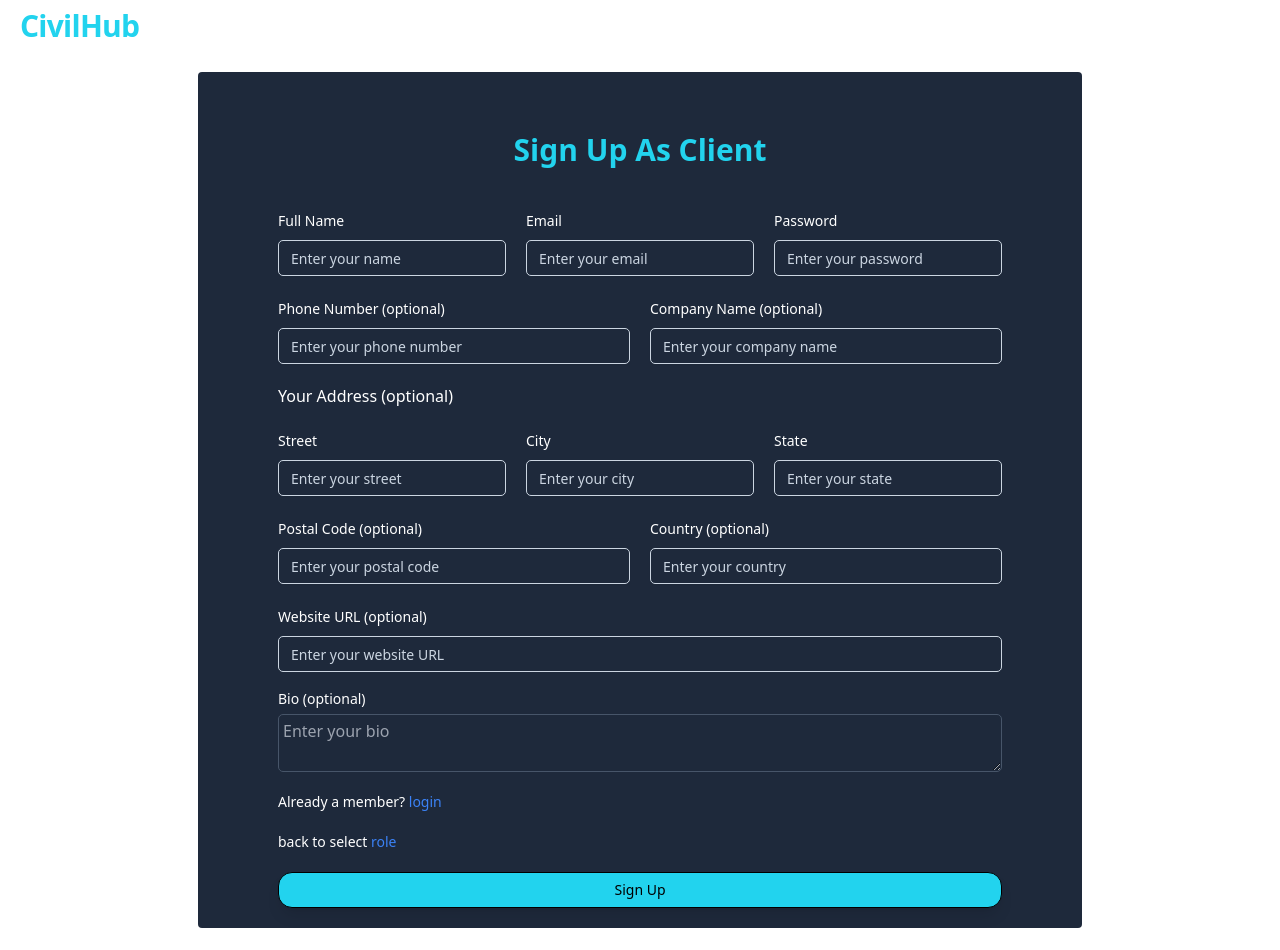
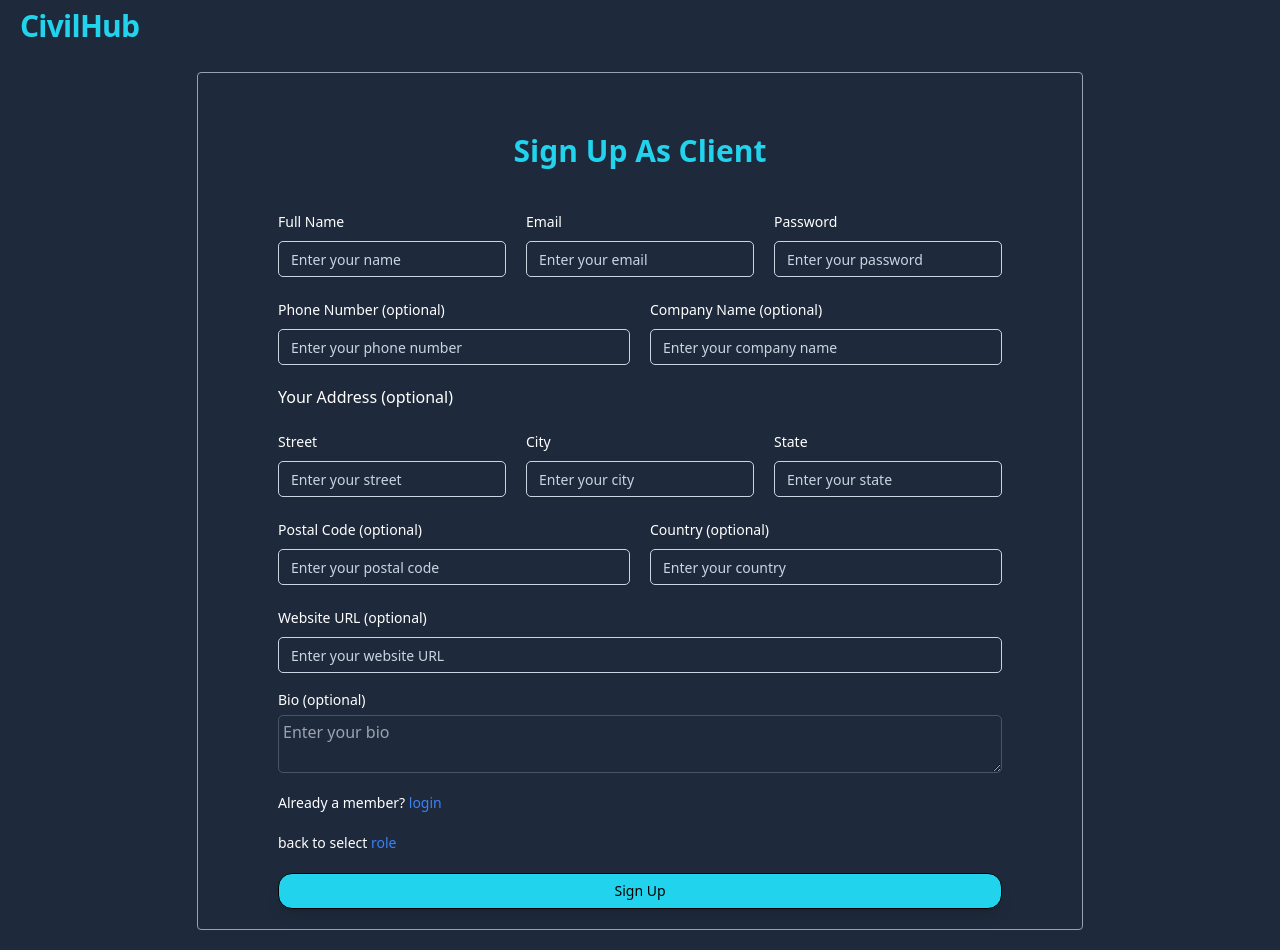
Before and after one commit to ganeshPund7787/civil-Hub-frontend, a React (Vite) app: page /sign-up-client in a window 1280 px wide. Built offline with nearby package versions, Linux system fonts and the light colour scheme; no server answers.

Commit message:
Complite client Sign Up functionality

```diff
--- /dev/null
+++ b/src/API/useClientApi.ts
@@ -0,0 +1,46 @@
+import { useState } from "react";
+import { useNavigate } from "react-router-dom";
+import useToast from "@/Hooks/useToast";
+import { BACKEND_API_URL } from "@/main";
+import { ClientType } from "@/types";
+
+export type Props = {
+  formData: ClientType;
+};
+
+export const useClientApi = () => {
+  const navigate = useNavigate();
+  const [isLoading, setisLoading] = useState(false);
+  const notify = useToast();
+
+  const SignUpClient = async ({ formData }: Props) => {
+    console.log("Form Data: ", formData);
+    try {
+      setisLoading(true);
+      const res = await fetch(`${BACKEND_API_URL}/api/client/register`, {
+        method: "POST",
+        headers: {
+          "Content-Type": "Application/json",
+        },
+        credentials: "include",
+        body: JSON.stringify(formData),
+      });
+
+      const data = await res.json();
+      console.log(data);
+      setisLoading(false);
+      if (!data.success) {
+        notify("error", data.message);
+        return;
+      }
+      notify("success", data.message);
+      navigate("/sign-in");
+      return data;
+    } catch (error: any) {
+      notify("error", error.message);
+      console.log(`Error while Sign Up : `, error);
+    }
+  };
+
+  return { SignUpClient, isLoading };
+};
--- a/src/App/features/civilUser.ts
+++ b/src/App/features/civilUser.ts
@@ -46,6 +46,7 @@ export const civilUserSlice = createSlice({
     },
     logOutuser: (state) => {
       state.loading = false;
+      state.CurrentCivilUser = null;
       localStorage.clear();
     },
   },
--- a/src/components/LogOut.tsx
+++ b/src/components/LogOut.tsx
@@ -1,6 +1,6 @@
 import { IoIosLogOut } from "react-icons/io";
 import { Button } from "./ui/button";
-import { useAppDispatch } from "@/App/store";
+import { useAppDispatch, useAppSelectore } from "@/App/store";
 import { fetchFail, fetchStart, logOutuser } from "@/App/features/civilUser";
 import { BACKEND_API_URL } from "@/main";
 import useToast from "@/Hooks/useToast";
@@ -8,6 +8,7 @@ import useToast from "@/Hooks/useToast";
 const LogOut = () => {
   const disptch = useAppDispatch();
   const toast = useToast();
+  const { loading } = useAppSelectore((state) => state.user);
   const logOutUser = async () => {
     try {
       disptch(fetchStart());
@@ -26,8 +27,12 @@ const LogOut = () => {
     }
   };
   return (
-    <Button className="flex items-center  text-red-600 ">
-      <IoIosLogOut size={40} title="logout" onClick={logOutUser} />
+    <Button className="flex items-center mt-5 text-red-600 ">
+      {loading ? (
+        <span className="loading text-cyan-600 loading-spinner"></span>
+      ) : (
+        <IoIosLogOut size={40} title="logout" onClick={logOutUser} />
+      )}
     </Button>
   );
 };
--- a/src/pages/SignIn.tsx
+++ b/src/pages/SignIn.tsx
@@ -82,7 +82,11 @@ const SignIn = () => {
               disabled={loading}
               className="bg-cyan-400 disabled:cursor-not-allowed mt-7 shadow-lg hover:text-white text-black w-full md:w-60 rounded-[1em] border"
             >
-              {loading ? "LOADING..." : "SIGN UP"}
+              {loading ? (
+                <span className="loading text-cyan-600 loading-spinner"></span>
+              ) : (
+                "SIGN UP"
+              )}
             </Button>
           </div>
         </div>
--- a/src/pages/civilUser/SignUp.tsx
+++ b/src/pages/civilUser/SignUp.tsx
@@ -59,36 +59,42 @@ const SignUp = () => {
   return (
     <Form {...form}>
       <form onSubmit={form.handleSubmit(onSubmit)} className="">
-        <h1 className="text-3xl px-5 tracking-tight text-cyan-400 font-semibold py-2">
+        <h1 className="text-3xl bg-slate-800 px-5 tracking-tight text-cyan-400 font-semibold py-2">
           CivilHub
         </h1>
-        <div className="md:flex mx-2 md:mx-0 mt-8 flex-none py-5 md:mt-0 items-center justify-center">
-          <div className="space-y-4 md:w-96 border p-5 md:mx-10 rounded bg-slate-800">
+        <div className="md:flex bg-slate-800 mx-2 md:mx-0 mt-8 flex-none py-5 md:mt-0 items-center justify-center">
+          <div className="space-y-4 border border-slate-400 p-5 md:mx-10 rounded bg-slate-800">
             <div>
-              <h2 className="text-3xl font-semibold text-center text-cyan-400">
+              <h2 className="text-3xl my-8 font-semibold text-center text-cyan-400">
                 Sign Up
               </h2>
             </div>
 
+            <div className="flex md:flex-row flex-col md:gap-5">
+              <div className="flex-1 md:w-1/2">
                 <FormInput
                   name="fullName"
                   label="Full Name"
                   placeholder="Enter your full name"
                 />
-
+              </div>
+              <div className="flex-1 md:w-1/2">
                 <FormInput
                   name="email"
                   label="Email"
                   placeholder="Enter your email"
                   type="email"
                 />
-
+              </div>
+              <div className="flex-1 md:w-1/2">
                 <FormInput
                   name="password"
                   label="Password"
                   placeholder="Enter your password"
                   type="password"
                 />
+              </div>
+            </div>
 
             <FormField
               name="dateOfBirth"
@@ -138,7 +144,11 @@ const SignUp = () => {
               disabled={isLoading}
               className="bg-cyan-400 mt-7 disabled:cursor-not-allowed shadow-lg hover:text-white text-black w-full rounded-[1em] border"
             >
-              {isLoading ? "LOADING...." : "SIGN UP"}
+              {isLoading ? (
+                <span className="loading text-cyan-600 loading-spinner"></span>
+              ) : (
+                "SIGN UP"
+              )}
             </Button>
           </div>
         </div>
--- a/src/pages/client User/SignUpClient.tsx
+++ b/src/pages/client User/SignUpClient.tsx
@@ -1,7 +1,7 @@
 import { useForm, FormProvider } from "react-hook-form";
 import { zodResolver } from "@hookform/resolvers/zod";
 import { z } from "zod";
-import FormInput from "../../components/FormInput"; // Assuming FormInput is in the same directory
+import FormInput from "../../components/FormInput";
 import {
   FormControl,
   FormDescription,
@@ -12,40 +12,49 @@ import {
 } from "@/components/ui/form";
 import { Link } from "react-router-dom";
 import { Button } from "@/components/ui/button";
+import { useClientApi } from "@/API/useClientApi";
+
 
 const formSchema = z.object({
   fullName: z.string().min(5, "Full name is required"),
   email: z.string().email("Invalid email address"),
   password: z.string().min(3, "Password is required"),
-  phoneNumber: z.string().optional(),
+  phoneNumber: z.string().min(10, "required"),
   company: z.string().optional(),
   address: z
     .object({
-      street: z.string(),
-      city: z.string(),
-      state: z.string(),
-      postalCode: z.string(),
-      country: z.string(),
+      street: z.string().trim(),
+      city: z.string().trim(),
+      state: z.string().trim(),
+      postalCode: z.string().trim(),
+      country: z.string().trim(),
     })
     .optional(),
   website: z.string().optional(),
   bio: z.string().optional(),
 });
 
+export type ClientFormDataSignUp = z.infer<typeof formSchema>;
+
 const FormComponent = () => {
-  const methods = useForm({
+  const { SignUpClient, isLoading } = useClientApi();
+  const methods = useForm<z.infer<typeof formSchema>>({
     resolver: zodResolver(formSchema),
   });
 
+  const onSubmit = (values: z.infer<typeof formSchema>) => {
+    SignUpClient({ formData: values });
+  };
+
   return (
     <>
-      <h1 className="text-3xl px-5 tracking-tight text-cyan-400 font-semibold py-2">
+      <h1 className="text-3xl bg-slate-800 px-5 tracking-tight text-cyan-400 font-semibold py-2">
         CivilHub
       </h1>
       <FormProvider {...methods}>
-        <form onSubmit={methods.handleSubmit((data) => console.log(data))}>
-          <div className="md:flex mx-2 md:mx-0 mt-8 flex-none py-5 md:mt-0 items-center justify-center">
-            <div className="space-y-5 md:px-20 p-5 md:mx-10 rounded bg-slate-800">
+        <form onSubmit={methods.handleSubmit(onSubmit)}>
+          <div className="md:flex mx-2 bg-slate-800 md:mx-0 mt-8 flex-none py-5 md:mt-0 items-center justify-center">
+            <div className="space-y-5 border md:px-20 p-5 md:mx-10 rounded border-slate-400">
               <h2 className="text-3xl my-10 font-semibold text-center text-cyan-400">
                 Sign Up As Client
               </h2>
@@ -168,7 +177,11 @@ const FormComponent = () => {
                 type="submit"
                 className="bg-cyan-400 mt-7 disabled:cursor-not-allowed shadow-lg hover:text-white text-black w-full rounded-[1em] border"
               >
-                Sign Up
+                {isLoading ? (
+                  <span className="loading text-cyan-600 loading-spinner"></span>
+                ) : (
+                  "Sign Up"
+                )}
               </Button>
             </div>
           </div>
```
Also changed, not shown: src/types.ts (+7 -7 lines). Lines whose indentation alone changed are shown as unchanged.
